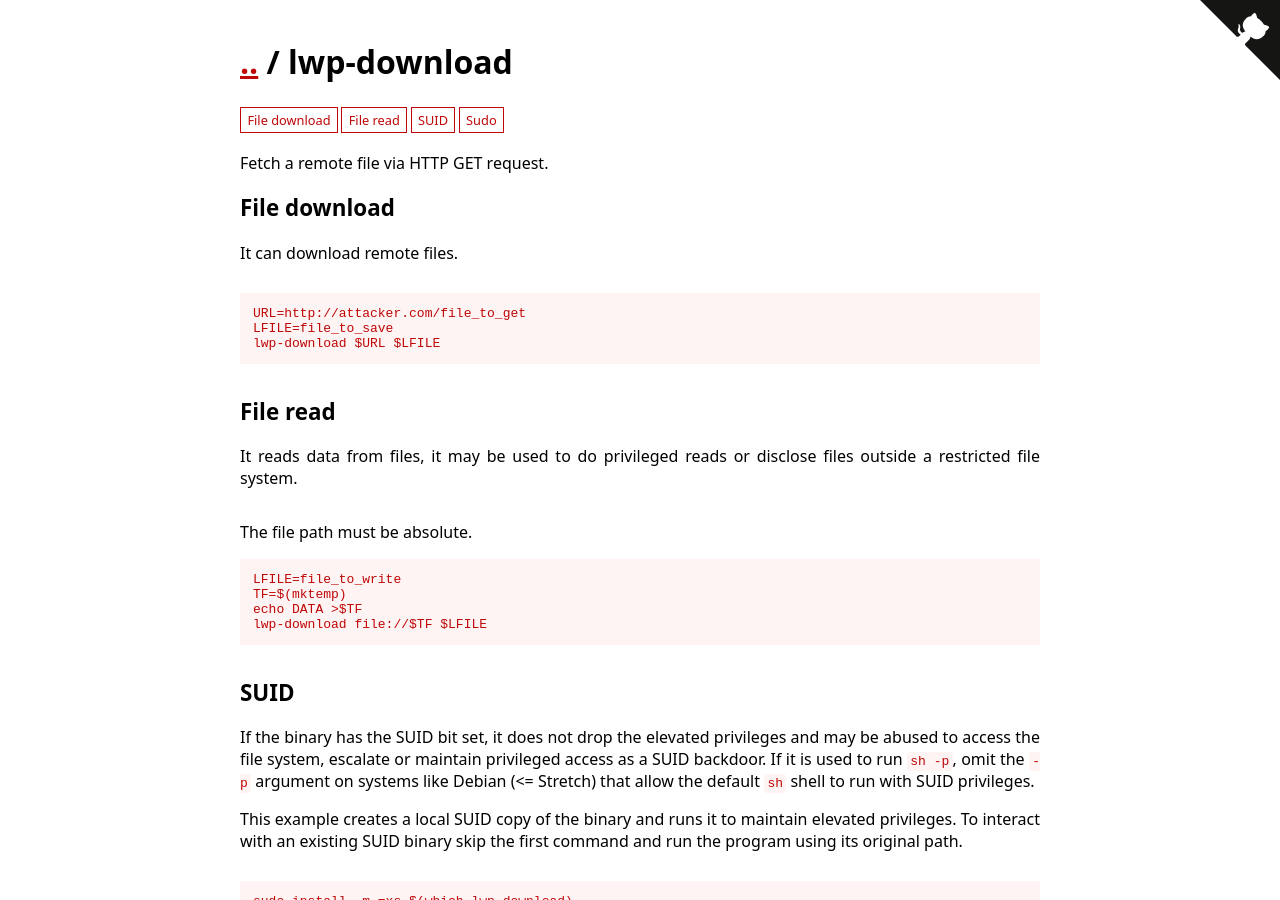
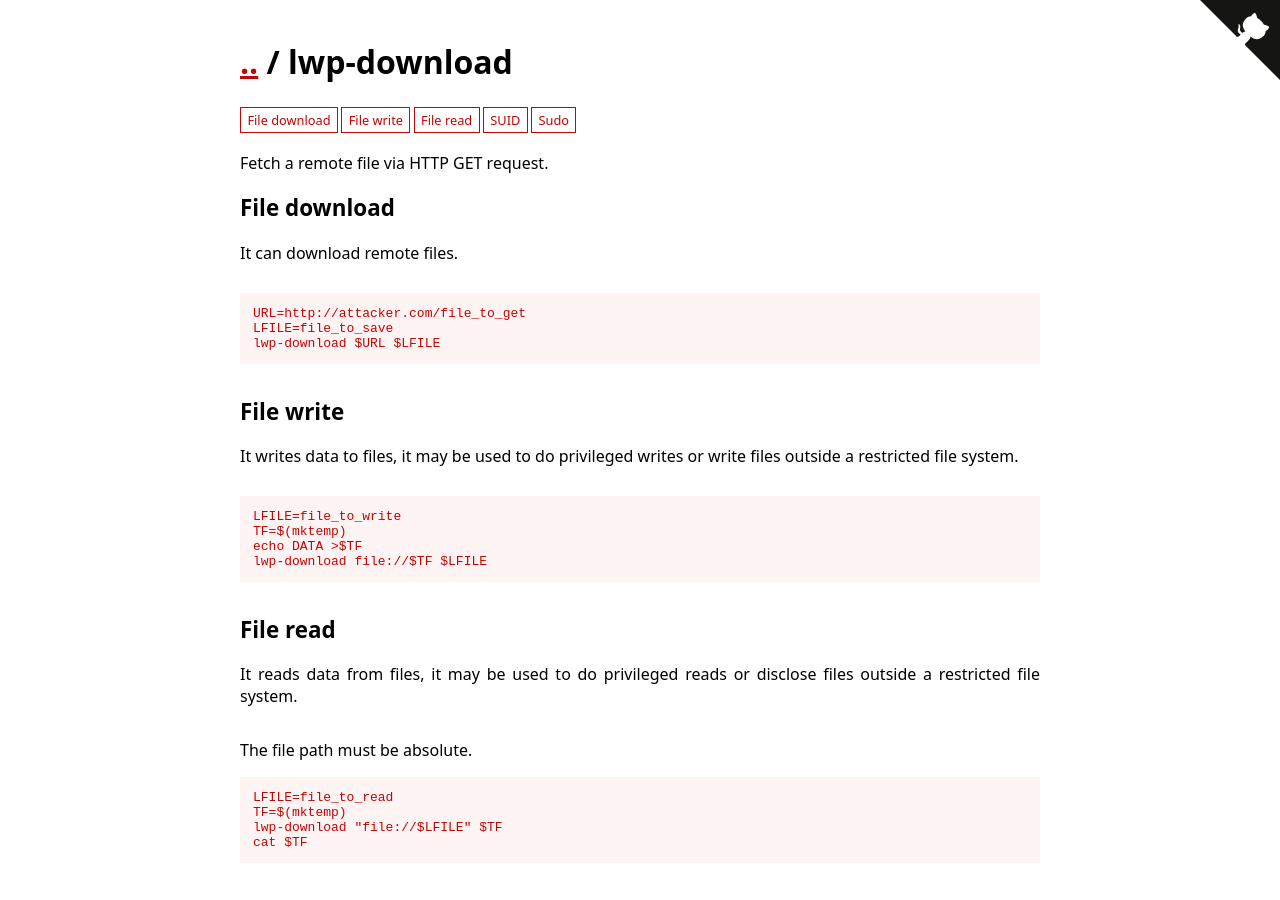
Before and after one commit to GTFOBins/GTFOBins.github.io, a Jekyll site: the page built from _gtfobins/lwp-download.md, in a window 1280 px wide and 900 px high. Built offline with Jekyll 4.4.1, drawn with Linux system fonts in a browser that asks for light colours.

Commit message:
Fix and split in file-read/write

```diff
--- a/_gtfobins/lwp-download.md
+++ b/_gtfobins/lwp-download.md
@@ -19,6 +19,12 @@ functions:
   file-read:
     - description: The file path must be absolute.
       code: |
+        LFILE=file_to_read
+        TF=$(mktemp)
+        lwp-download "file://$LFILE" $TF
+        cat $TF
+  file-write:
+    - code: |
         LFILE=file_to_write
         TF=$(mktemp)
         echo DATA >$TF
```
